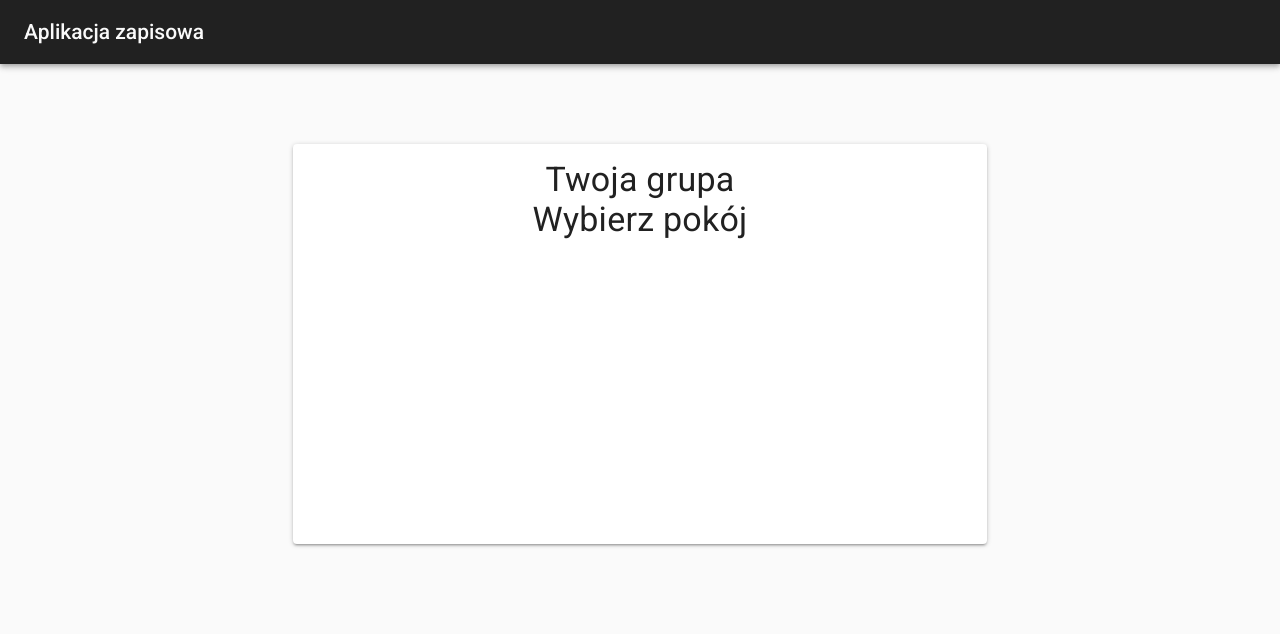
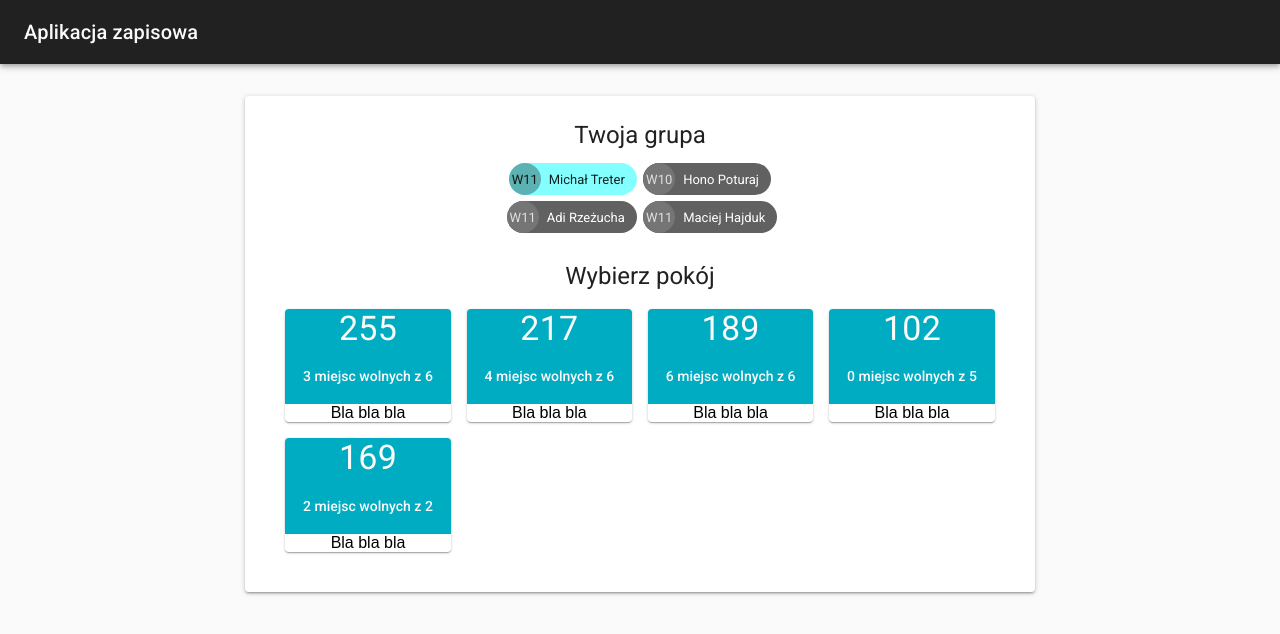
Before and after one commit to Solvro/web-aplikacja-zapisowa-legacy, a React app in the folder frontend/: page /RoomBooking in a window 1280 px wide. Shown: the top 634 px of the page. Built offline with nearby package versions, Linux system fonts and the light colour scheme.

Commit message:
add RoomCard and UserChip components

```diff
--- a/frontend/src/App.tsx
+++ b/frontend/src/App.tsx
@@ -43,7 +43,7 @@ class App extends React.Component<IPropsFromStore & WithStyles<typeof styles>> {
               <div className={classes.main}>
                   <AppBar color={"default"} position={"static"}>
                       <Toolbar>
-                          <Typography variant="title" color={"textPrimary"}>
+                          <Typography variant="h6" color={"textPrimary"}>
                               Aplikacja zapisowa
                           </Typography>
                       </Toolbar>
--- a/frontend/src/components/ChooseRoomModal/ChooseRoomModal.tsx
+++ b/frontend/src/components/ChooseRoomModal/ChooseRoomModal.tsx
@@ -1,6 +1,15 @@
 import * as React from 'react';
 import {Grid, Paper, Typography, withStyles, WithStyles} from "@material-ui/core";
 import {chooseRoomModalStyles} from "./ChooseRoomModalStyles";
+import {loggedUser, userGroup} from "../../fake/UsersData";
+import {UserChip} from "../UserChip/UserChip";
+import {Room, RoomCard} from "./RoomCard";
+import {roomsToChoose} from "../../fake/RoomsData";
+
+const fakeProps = {
+    loggedUser,
+    userGroup,
+};
 
 class UserFormRoute extends React.Component<WithStyles<typeof chooseRoomModalStyles>> {
     public render(): React.ReactNode {
@@ -13,17 +22,46 @@ class UserFormRoute extends React.Component<WithStyles<typeof chooseRoomModalSty
                 xl={7}
                 lg={8}
                 md={9}
-                xs={10}
+                sm={10}
+                xs={12}
             >
                 <Paper
                     className={classes.paper}
                 >
-                    <Typography variant={"h4"} color={"textSecondary"}>
+                    <Typography variant={"h5"} color={"textSecondary"}>
                         Twoja grupa
                     </Typography>
-                    <Typography variant={"h4"} color={"textSecondary"}>
+                    <Grid container={true} className={classes.userChipsContainer}>
+                        <Grid item={true} xs={12} sm={6}>
+                            <UserChip
+                                faculty={fakeProps.loggedUser.faculty}
+                                name={fakeProps.loggedUser.name}
+                                isLoggedUser={true}
+                            />
+                        </Grid>
+                        {userGroup.map((user, index) => {
+                            return (
+                                <Grid item={true} xs={12} sm={6} key={index}>
+                                    <UserChip
+                                    faculty={user.faculty}
+                                    name={user.name}
+                                    />
+                                </Grid>
+                            );
+                        })}
+                    </Grid>
+                    <Typography variant={"h5"} color={"textSecondary"}>
                         Wybierz pokój
                     </Typography>
+                    <Grid container={true}>
+                        {roomsToChoose.map((room: Room, index: number) => {
+                            return (
+                                <Grid item={true} xs={12} sm={6} md={4} lg={3} style={{padding: '0.5em'}} key={index}>
+                                    <RoomCard room={room}/>
+                                </Grid>
+                            );
+                        })}
+                    </Grid>
                 </Paper>
             </Grid>
         );
--- a/frontend/src/components/ChooseRoomModal/ChooseRoomModalStyles.ts
+++ b/frontend/src/components/ChooseRoomModal/ChooseRoomModalStyles.ts
@@ -5,11 +5,29 @@ export const chooseRoomModalStyles = (theme: Theme) => createStyles({
         flexGrow: 1,
         flexDirection: 'column',
         justifyContent: 'flex-start',
-        padding: theme.spacing.unit * 10,
+        padding: theme.spacing.unit * 4,
     },
     paper: {
-        minHeight: '50vh',
         flexDirection: 'column',
-        padding: '1em',
+        padding: theme.spacing.unit * 4,
+        paddingTop: 0,
+        '& > h5': {
+            marginTop: theme.spacing.unit * 3,
+            marginBottom: theme.spacing.unit,
+        }
     },
+    userChipsContainer: {
+        '& > div': {
+            padding: theme.spacing.unit * 0.4,
+            '@media(min-width: 600px)': {
+                display: 'flex',
+                '&:nth-child(even)': {
+                    justifyContent: 'flex-start',
+                },
+                '&:nth-child(odd)': {
+                    justifyContent: 'flex-end',
+                },
+            }
+        },
+    }
 });
--- a/frontend/src/components/ChooseRoomModal/RoomCard.tsx
+++ b/frontend/src/components/ChooseRoomModal/RoomCard.tsx
@@ -0,0 +1,36 @@
+import * as React from 'react';
+import {Card, CardActionArea, CardContent, Typography} from "@material-ui/core";
+import {cyan} from "@material-ui/core/colors";
+
+export type Room = {
+    number: number;
+    capacity: number;
+    occupancy: number;
+}
+
+interface RoomCardProps {
+    room: Room;
+}
+
+export const RoomCard: React.SFC<RoomCardProps> = (props) => {
+    const { number, capacity, occupancy } = props.room;
+
+    return (
+        <Card>
+            <CardActionArea style={{width: '100%', background: cyan["600"]}}>
+                <Typography variant={"h4"}>
+                    {number}
+                </Typography>
+                <CardContent>
+                    <Typography variant={"body2"}>
+                        {capacity - occupancy} miejsc wolnych z {capacity}
+                    </Typography>
+                </CardContent>
+            </CardActionArea>
+            <div>
+                Bla bla bla
+            </div>
+        </Card>
+
+    );
+};
--- a/frontend/src/components/FacultyLogo.tsx
+++ b/frontend/src/components/FacultyLogo.tsx
@@ -8,7 +8,6 @@ interface IFacultyLogoProps {
 export class FacultyLogo extends React.Component<IFacultyLogoProps> {
 
     public render(): React.ReactNode {
-        console.log(W10);
         return (
             <img
                 style={{
--- /dev/null
+++ b/frontend/src/components/UserChip/UserChip.tsx
@@ -0,0 +1,18 @@
+import * as React from 'react';
+import {Avatar, Chip} from "@material-ui/core";
+
+interface UserChipProps {
+    faculty: string;
+    name: string;
+    isLoggedUser?: boolean;
+}
+
+export const UserChip: React.SFC<UserChipProps> = (props) => {
+  return (
+    <Chip
+        avatar={<Avatar style={{fontSize: '1em'}}>{props.faculty}</Avatar>}
+        label={props.name}
+        color={props.isLoggedUser ? "primary" : "default"}
+    />
+  );
+};
--- /dev/null
+++ b/frontend/src/fake/RoomsData.ts
@@ -0,0 +1,29 @@
+import {Room} from "../components/ChooseRoomModal/RoomCard";
+
+export const roomsToChoose: Array<Room> = [
+    {
+        occupancy: 3,
+        capacity: 6,
+        number: 255,
+    },
+    {
+        occupancy: 2,
+        capacity: 6,
+        number: 217,
+    },
+    {
+        occupancy: 0,
+        capacity: 6,
+        number: 189,
+    },
+    {
+        occupancy: 5,
+        capacity: 5,
+        number: 102,
+    },
+    {
+        occupancy: 0,
+        capacity: 2,
+        number: 169,
+    },
+];
--- a/frontend/src/fake/UsersData.ts
+++ b/frontend/src/fake/UsersData.ts
@@ -1,10 +1,10 @@
 
-const loggedUser = {
+export const loggedUser = {
     name: "Michał Treter",
     faculty: "W11",
 };
 
-const userGroup = [
+export const userGroup = [
     {
         name: "Hono Poturaj",
         faculty: "W10",
```
